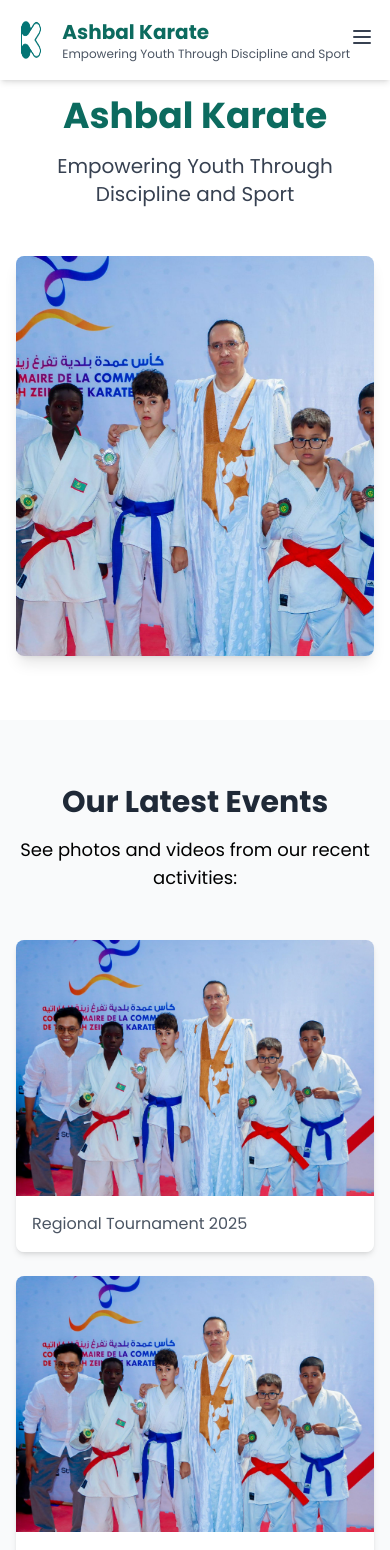
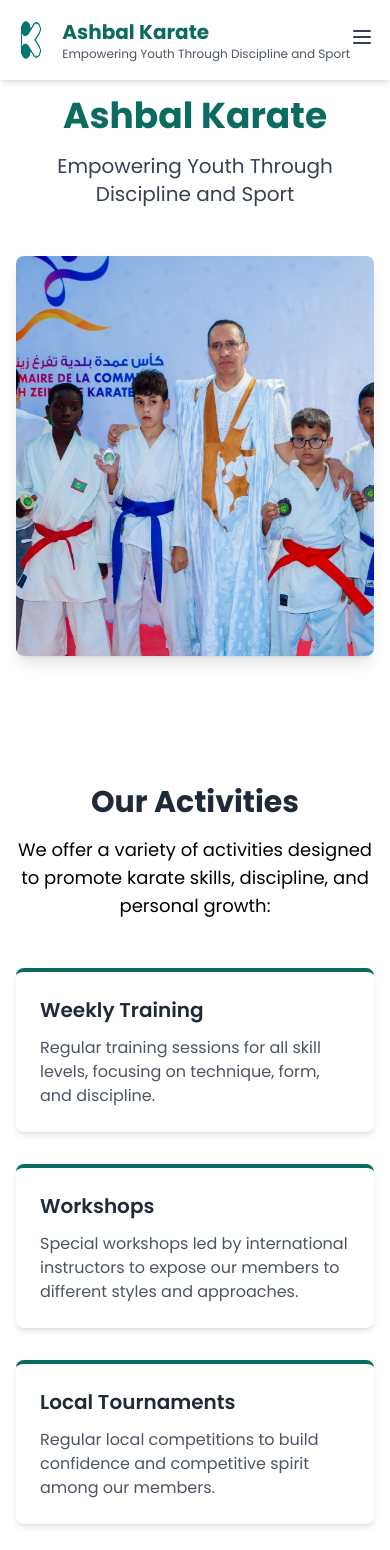
Before and after one commit to medbeyah/karatecubs, a React (Vite) app: page / in a window 390 px wide. Shown: the top 1550 px of the page. Built offline with nearby package versions, Linux system fonts and the light colour scheme.

Commit message:
Remove Events section and related files

```diff
--- a/src/App.tsx
+++ b/src/App.tsx
@@ -3,7 +3,6 @@ import { LanguageProvider } from './contexts/LanguageContext';
 import Header from './components/Header';
 import Hero from './components/Hero';
 import PresidentSection from './components/PresidentSection';
-import EventsSection from './components/EventsSection';
 import ActivitiesSection from './components/ActivitiesSection';
 import VisionSection from './components/VisionSection';
 import ContactSection from './components/ContactSection';
@@ -16,7 +15,6 @@ function App() {
         <Header />
         <main>
           <Hero />
-          <EventsSection />
           <ActivitiesSection />
           <VisionSection />
           <PresidentSection />
--- a/src/components/EventsSection.tsx
+++ /dev/null
@@ -1,45 +0,0 @@
-import React from 'react';
-import { useLanguage } from '../hooks/useLanguage';
-import VideoPlayer from './VideoPlayer';
-
-const EventsSection: React.FC = () => {
-  const { locale } = useLanguage();
-
-  return (
-    <section id="events" className="py-16 bg-gray-50">
-      <div className="container mx-auto px-4">
-        <h2 className="text-3xl font-bold mb-4 text-center text-gray-800">
-          {locale.events.title}
-        </h2>
-        <p className="text-lg text-center mb-12 max-w-3xl mx-auto">
-          {locale.events.description}
-        </p>
-
-        <div className="grid grid-cols-1 md:grid-cols-2 lg:grid-cols-3 gap-6">
-          {locale.events.items.map((item, index) => (
-            <div key={index} className="group relative overflow-hidden rounded-lg shadow-md hover:shadow-lg transition-shadow">
-              {item.type === 'image' ? (
-                <img
-                  src={item.src}
-                  alt={item.caption}
-                  className="w-full h-64 object-cover"
-                />
-              ) : (
-                <VideoPlayer
-                  src={item.src}
-                  caption={item.caption}
-                  className="w-full h-64"
-                />
-              )}
-              <div className="p-4 bg-white">
-                <p className="text-gray-600">{item.caption}</p>
-              </div>
-            </div>
-          ))}
-        </div>
-      </div>
-    </section>
-  );
-};
-
-export default EventsSection;
--- a/src/locales/ar.ts
+++ b/src/locales/ar.ts
@@ -73,30 +73,4 @@ export const ar = {
     }
   },
   language: "اللغة",
-  events: {
-    title: "أحدث فعالياتنا",
-    description: "شاهد صور وفيديوهات من أنشطتنا الأخيرة:",
-    items: [
-      {
-        type: "image",
-        src: "/images/coupe.jpg",
-        caption: "البطولة الإقليمية 2025"
-      },
-      {
-        type: "image",
-        src: "/images/ourwork/coupe.jpg",
-        caption: "مسابقة الكاراتيه 2025"
-      },
-      {
-        type: "video",
-        src: "/images/ourwork/Oussra.MP4",
-        caption: "أبرز جلسات التدريب"
-      },
-      {
-        type: "image",
-        src: "/images/ourwork/Small Billboard small copyk.jpg",
-        caption: "فعالية مجتمعية"
-      }
-    ]
-  }
 };
--- a/src/locales/en.ts
+++ b/src/locales/en.ts
@@ -73,25 +73,4 @@ export const en = {
     }
   },
   language: "Language",
-  events: {
-    title: "Our Latest Events",
-    description: "See photos and videos from our recent activities:",
-    items: [
-      {
-        type: "image",
-        src: "/images/coupe.jpg",
-        caption: "Regional Tournament 2025"
-      },
-      {
-        type: "image",
-        src: "/images/ourwork/coupe.jpg",
-        caption: "Karate Competition 2025"
-      },
-      {
-        type: "image",
-        src: "/images/ourwork/Small Billboard small copyk.jpg",
-        caption: "Community Event"
-      }
-    ]
-  }
 };
--- a/src/locales/fr.ts
+++ b/src/locales/fr.ts
@@ -73,30 +73,4 @@ export const fr = {
     }
   },
   language: "Langue",
-  events: {
-    title: "Nos Derniers Événements",
-    description: "Voir les photos et vidéos de nos activités récentes:",
-    items: [
-      {
-        type: "image",
-        src: "/images/coupe.jpg",
-        caption: "Tournoi Régional 2025"
-      },
-      {
-        type: "image",
-        src: "/images/ourwork/coupe.jpg",
-        caption: "Compétition de Karaté 2025"
-      },
-      {
-        type: "video",
-        src: "/images/ourwork/Oussra.MP4",
-        caption: "Points Forts de la Séance d'Entraînement"
-      },
-      {
-        type: "image",
-        src: "/images/ourwork/Small Billboard small copyk.jpg",
-        caption: "Événement Communautaire"
-      }
-    ]
-  }
 };
```
